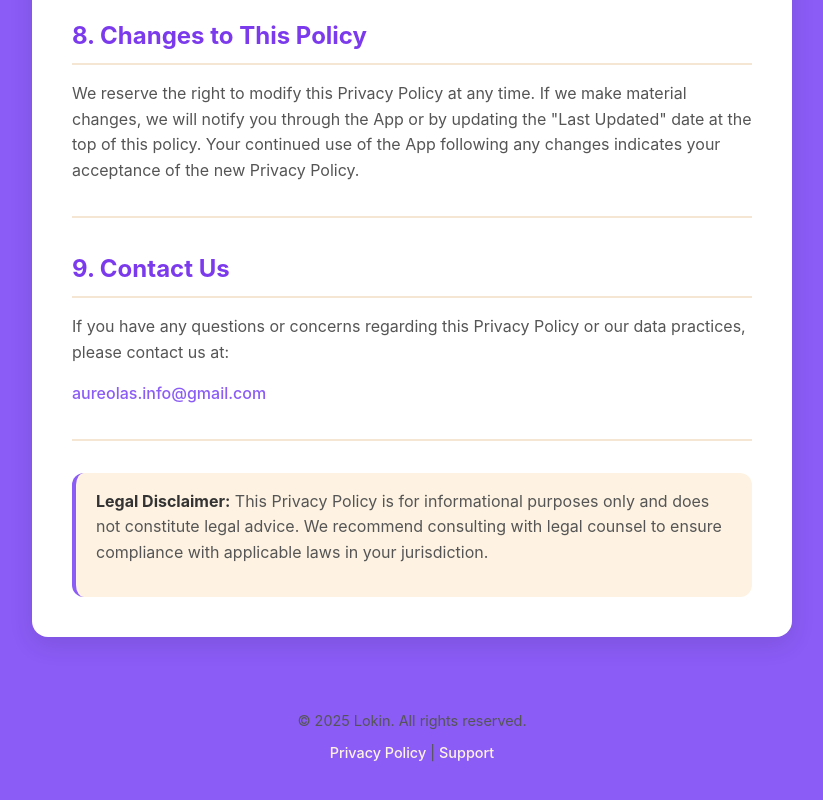
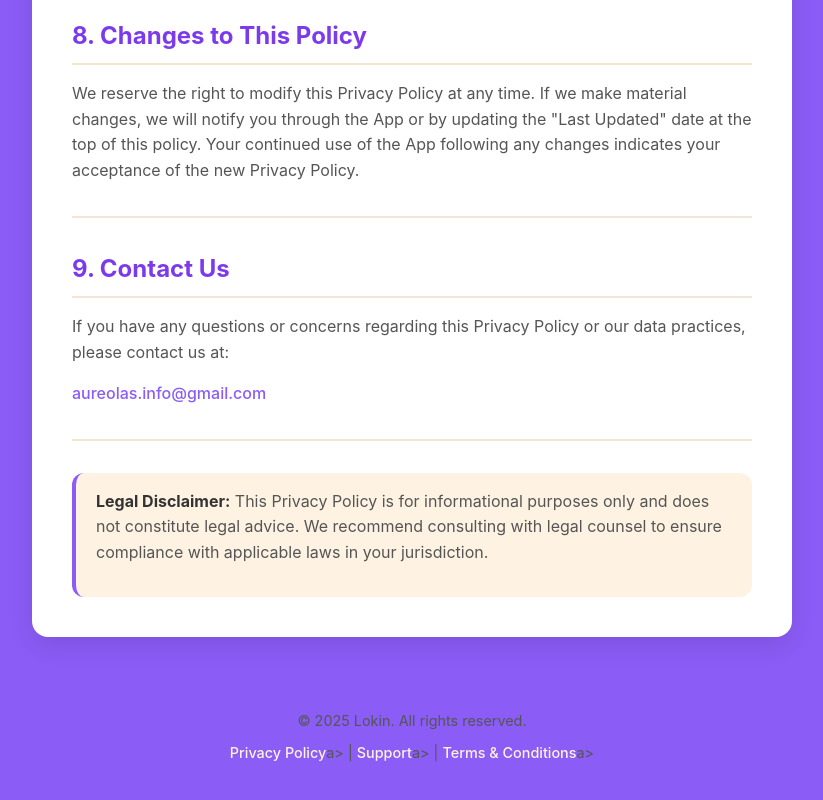
Before and after one commit to aurealis-info/lokin_privacy_support, a plain HTML site: page index.html in a window 1280 px wide. Shown: the part 3526-4326 px from the top of the page, without its empty margins (228-1051 px from the left). Drawn offline with Linux system fonts and the light colour scheme.

Commit message:
Update index.html footer with links to /privacy, /support, /terms
Updated footer links to point to actual pages and added Terms & Conditions link.

```diff
--- a/index.html
+++ b/index.html
@@ -507,7 +507,7 @@
 
     <footer>
         <p>&copy; 2025 Lokin. All rights reserved.</p>
-        <p><a href="#" onclick="openTab(event, 'privacy'); window.scrollTo(0,0); return false;">Privacy Policy</a> | <a href="#" onclick="openTab(event, 'support'); window.scrollTo(0,0); return false;">Support</a></p>
+        <p><a href="/privacy">Privacy Policy</a>a> | <a href="/support">Support</a>a> | <a href="/terms">Terms &amp; Conditions</a>a></p></p>
     </footer>
 
     <script>
```
